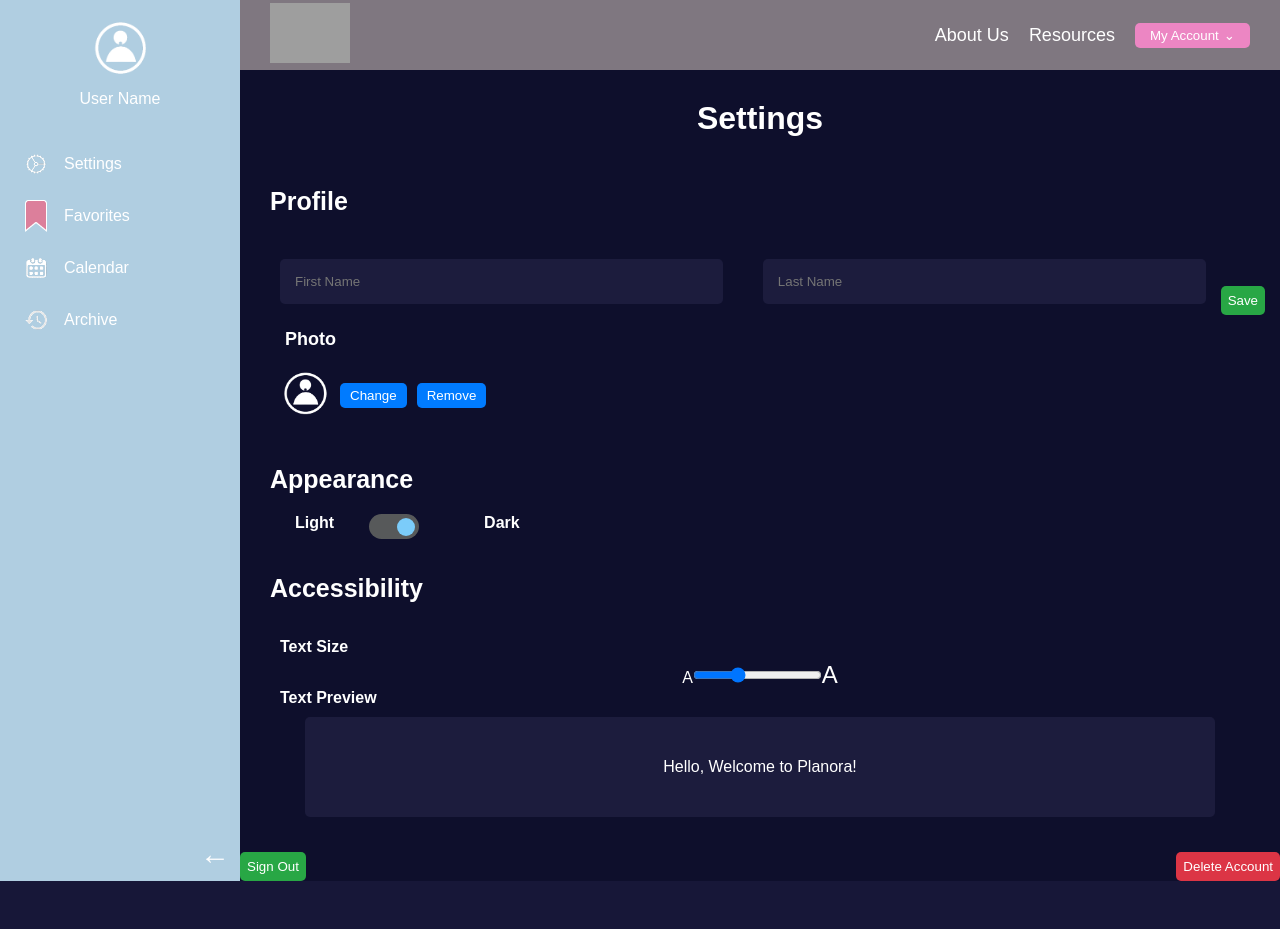
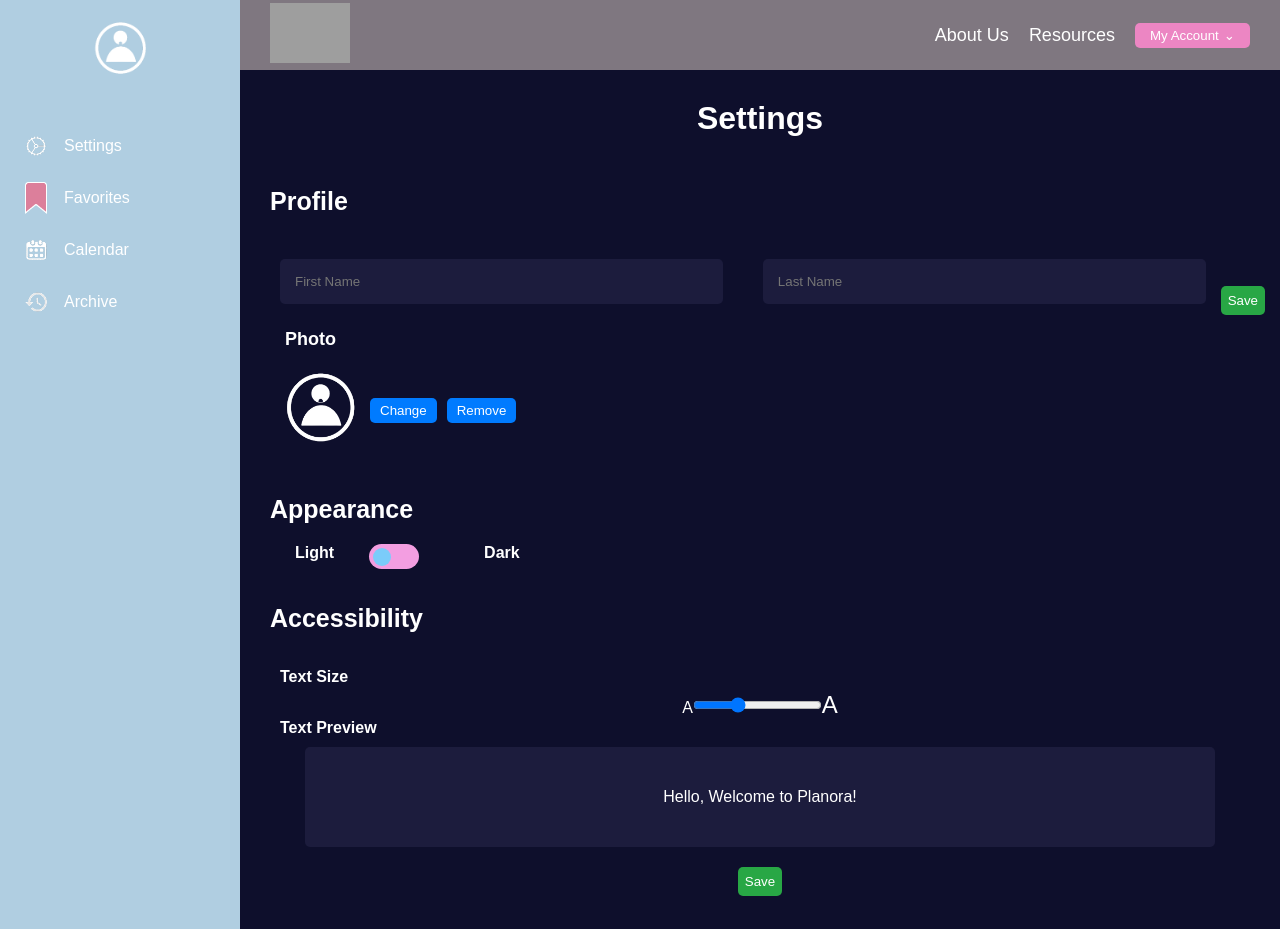
Before and after one commit to Vivian-Nguyen-08/git-assignment, a React (Create React App) app in the folder frontend/: page /settings in a window 1280 px wide. Shown: the top 929 px of the page. Before the commit the page ends 881 px from the top, so only its background shows below. Built offline with nearby package versions, Linux system fonts and the light colour scheme; grey boxes are pictures that could not be loaded.

Commit message:
fixed user name saving and text size

```diff
--- a/frontend/src/App.css
+++ b/frontend/src/App.css
@@ -153,3 +153,28 @@ footer {
     font-size: 1.5rem;
   }
 }
+
+:root {
+  --global-text-size: 16px;
+}
+
+p {
+  font-size: var(--global-text-size);
+}
+
+:root {
+  --bg-color: #0e0f2c;
+  --text-color: white;
+
+}
+
+.light-mode {
+  --bg-color: white;
+  --text-color: black;
+}
+
+body {
+  background-color: var(--bg-color);
+  color: var(--text-color);
+  transition: all 0.3s ease-in-out;
+}
--- a/frontend/src/index.css
+++ b/frontend/src/index.css
@@ -1,4 +1,12 @@
 /* Reset default browser styles */
+:root {
+  --global-text-size: 16px;
+}
+
+p {
+  font-size: var(--global-text-size);
+}
+
 * {
   margin: 0;
   padding: 0;
--- a/frontend/src/pages/Settings.css
+++ b/frontend/src/pages/Settings.css
@@ -1,3 +1,5 @@
+
+
 body {
   margin: 0;
   font-family: "Helvetica", sans-serif;
@@ -237,9 +239,11 @@ display: flex;
 }
 
 .profile-photo img {
-    width: 50px;
-    height: 50px;
-    border-radius: 50%;
+    width: 80px;
+  height: 80px;
+  border-radius: 50%;
+  object-fit: cover;
+
 }
 
 .profile-photo button {
@@ -249,6 +253,15 @@ display: flex;
     padding: 5px 10px;
     cursor: pointer;
     border-radius: 5px;
+
+}
+
+.profile-buttons button:hover {
+  background: #ddd;
+}
+
+.profile-photo:not(:hover) .profile-buttons {
+  opacity: 0;
 }
 
 .appearance-section label,
@@ -281,8 +294,9 @@ input[type="radio"] {
 
 .settings-buttons {
     display: flex;
-    justify-content: space-between;
+    justify-content: center;
     margin-top: 20px;
+    gap: 10px;
 }
 
 .settings-buttons button {
@@ -305,6 +319,7 @@ input[type="radio"] {
 .save {
     background-color: #28a745;
     color: white;
+
 
 }
 
--- a/frontend/src/pages/Settings.js
+++ b/frontend/src/pages/Settings.js
@@ -15,7 +15,13 @@ const Settings = () => {
   const [lastName, setLastName] = useState("");
   // const [lightMode, setLightMode] = useState(false);
   // const [darkMode, setDarkMode] = useState(true);
-  const [isDarkMode, setIsDarkMode] = useState(true);
+  const [isDarkMode, setIsDarkMode] = useState(
+    localStorage.getItem("theme") === "dark"
+  );
+  const [profileImage, setProfileImage] = useState(
+    localStorage.getItem("profileImage") || null
+  );
+
 
   const [textSize, setTextSize] = useState(16);
   const [saved, setSaved] = useState(false);
@@ -30,15 +36,62 @@ const Settings = () => {
     setFirstName(storedFirstName);
     setLastName(storedLastName);
 
+    const storedTextSize = localStorage.getItem("textSize");
+    if (storedTextSize) {
+      setTextSize(parseInt(storedTextSize));
+      document.documentElement.style.setProperty(
+        "--global-text-size",
+        `${storedTextSize}px`
+      );
+    }
+  }, []);
 
-  }, []);
+useEffect(() => {
+  if (isDarkMode) {
+    document.body.classList.remove("light-mode");
+    localStorage.setItem("theme", "dark");
+  } else {
+    document.body.classList.add("light-mode");
+    localStorage.setItem("theme", "light");
+  }
+}, [isDarkMode]);
+
+   const handleTextSizeChange = (e) => {
+     setTextSize(e.target.value);
+  };
+
+   const handleSaveTextSize = () => {
+     localStorage.setItem("textSize", textSize);
+     document.documentElement.style.setProperty(
+       "--global-text-size",
+       `${textSize}px`
+     );
+     setSaved(true);
+     setTimeout(() => setSaved(false), 2000); // Show "Saved" message briefly
+   };
 
   const handleSave = (e) => {
     e.preventDefault();
     localStorage.setItem("firstName", firstName);
     localStorage.setItem("lastName", lastName);
-    setSaved(true)
+    setSaved(true);
+  };
 
+  const handleImageUpload = (event) => {
+    const file = event.target.files[0];
+    if (file) {
+      const reader = new FileReader();
+      reader.onloadend = () => {
+        setProfileImage(reader.result);
+        localStorage.setItem("profileImage", reader.result); // Save to local storage
+      };
+      reader.readAsDataURL(file);
+    }
+  };
+
+  const handleRemoveImage = () => {
+    setProfileImage(null);
+    localStorage.removeItem("profileImage");
   };
 
   return (
@@ -50,7 +103,7 @@ const Settings = () => {
         </button>
         <div className="sidebar-user">
           <img src={profile_Icon} alt="User" className="user-icon" />
-          {!sidebarCollapsed && <p>User Name</p>}
+          {!sidebarCollapsed && <p>{firstName} {lastName}</p>}
         </div>
         <div className="sidebar-links">
           <Link to="/Settings" className="sidebar-link">
@@ -130,9 +183,24 @@ const Settings = () => {
           {saved && <div className="success-message">Profile saved!</div>}
           <h3 className="sub-title3">Photo</h3>
           <div className="profile-photo">
-            <img src={profile_Icon} alt="Profile" />
-            <button>Change</button>
-            <button>Remove</button>
+            <img
+              src={profileImage || profile_Icon}
+              alt="Profile"
+              className="profile-img"
+            />
+            <input
+              type="file"
+              accept="image/*"
+              id="fileInput"
+              style={{ display: "none" }}
+              onChange={handleImageUpload}
+            />
+            <button
+              onClick={() => document.getElementById("fileInput").click()}
+            >
+              Change
+            </button>
+            <button onClick={handleRemoveImage}>Remove</button>
           </div>
         </div>
 
@@ -152,7 +220,10 @@ const Settings = () => {
               />
               <span className="slider round"></span>
             </label>
-            <span> <label className="sub-title3">Dark</label></span>
+            <span>
+              {" "}
+              <label className="sub-title3">Dark</label>
+            </span>
           </div>
         </div>
 
@@ -166,7 +237,7 @@ const Settings = () => {
             min="12"
             max="24"
             value={textSize}
-            onChange={(e) => setTextSize(e.target.value)}
+            onChange={handleTextSizeChange}
           />
           <span className="slider-label" style={{ fontSize: "24px" }}>
             A
@@ -175,6 +246,13 @@ const Settings = () => {
           <p className="text-preview" style={{ fontSize: `${textSize}px` }}>
             Hello, Welcome to Planora!
           </p>
+          <div className="settings-buttons">
+            <button onClick={handleSaveTextSize} className="save">
+              Save
+            </button>
+          </div>
+
+          {saved && <div className="success-message">Text size saved!</div>}
         </div>
 
         {/* Account buttons */}
```
